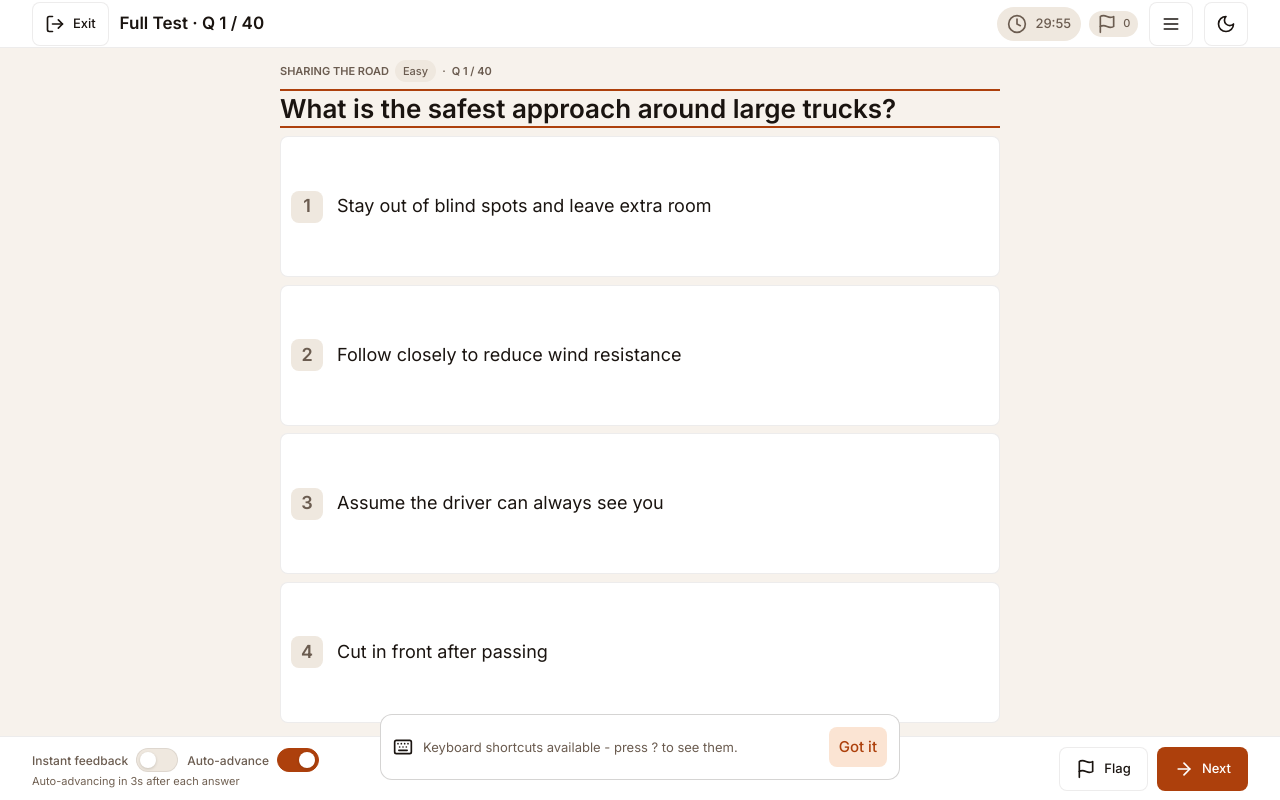
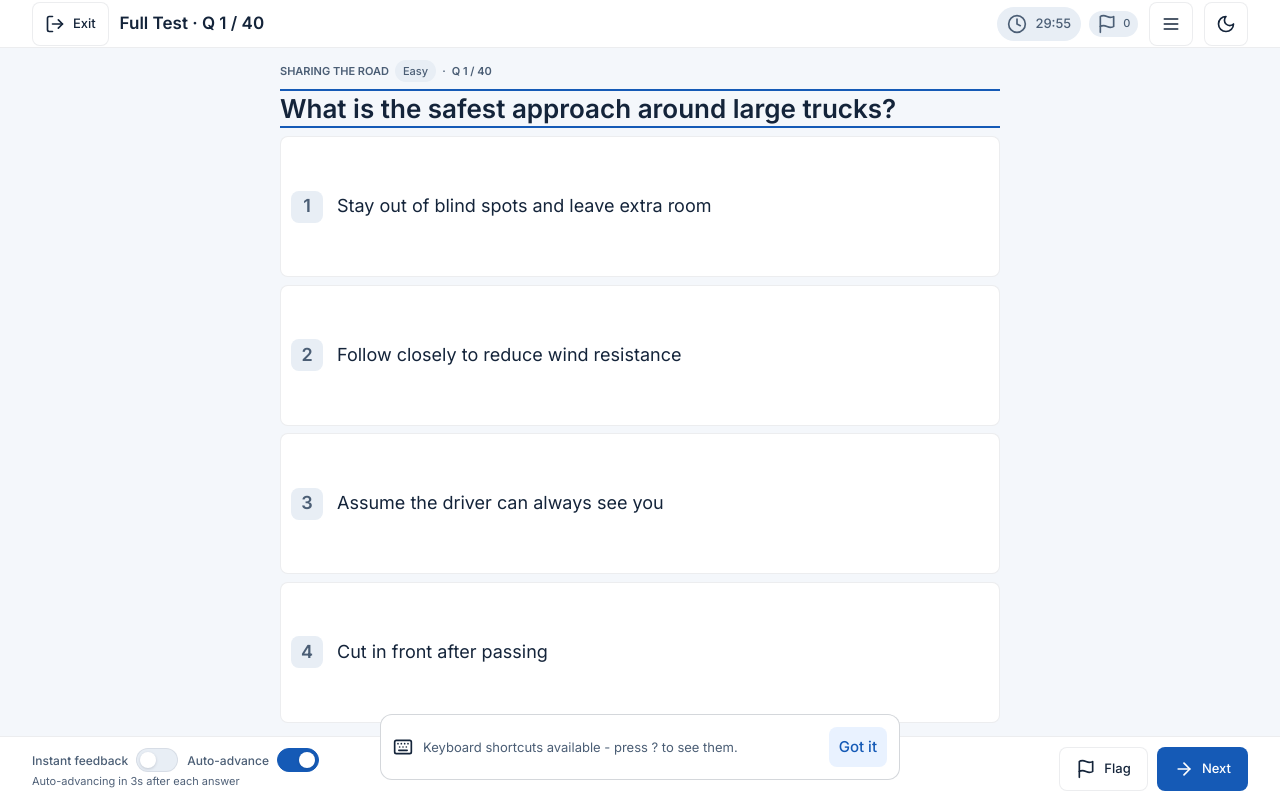
Before and after one commit to muknan/NS-Learners, a Next.js app: page /exam in a window 1280 px wide. Built offline with nearby package versions, Linux system fonts and the light colour scheme.

Commit message:
Refresh blue palette and fix hover contrast and settings feedback

```diff
--- a/src/app/layout.tsx
+++ b/src/app/layout.tsx
@@ -27,7 +27,7 @@ export const metadata: Metadata = {
 };
 
 export const viewport: Viewport = {
-  themeColor: '#E8601C',
+  themeColor: '#155ab6',
   colorScheme: 'light dark',
 };
 
--- a/src/components/home/HomeClient.tsx
+++ b/src/components/home/HomeClient.tsx
@@ -343,13 +343,13 @@ export function HomeClient({ flashcardTotal, stats }: HomeClientProps) {
       <section className="section-block" aria-labelledby="how-title">
         <div className="section-heading">
           <Badge tone="neutral">How it works</Badge>
-          <h2 id="how-title">Practice in three clean steps</h2>
+          <h2 id="how-title">Practice in three steps</h2>
         </div>
         <div className="steps-grid">
           <article>
             <span>01</span>
-            <h3>Set your mode</h3>
-            <p>Choose instant feedback or end-of-exam scoring, then set count and timer.</p>
+            <h3>Choose your mode</h3>
+            <p>Take a timed Full Test, focus on rules or signs, or learn with instant feedback.</p>
           </article>
           <article>
             <span>02</span>
--- a/src/components/layout/SettingsPanel.tsx
+++ b/src/components/layout/SettingsPanel.tsx
@@ -19,6 +19,8 @@ export function SettingsPanel({ open, onClose }: { open: boolean; onClose: () =>
   useEffect(() => {
     if (open) {
       setAdvanceDuration(readAdvanceDuration());
+      setError('');
+      setPendingConfirm(null);
     }
   }, [open]);
 
@@ -43,6 +45,7 @@ export function SettingsPanel({ open, onClose }: { open: boolean; onClose: () =>
   }
 
   function clearAllAppData(): void {
+    try {
       for (const storage of [window.localStorage, window.sessionStorage]) {
         for (const key of Object.keys(storage)) {
           if (
@@ -59,12 +62,16 @@ export function SettingsPanel({ open, onClose }: { open: boolean; onClose: () =>
 
       setPendingConfirm(null);
       window.location.reload();
+    } catch {
+      setError(
+        'Could not clear all app data. Some data may already be removed. Check browser storage access and try again.',
+      );
+    }
   }
 
   return (
     <>
       <Modal title="Practice settings" onClose={onClose}>
-        {error ? <p role="alert">{error}</p> : null}
         <div className="settings-grid">
           <section className="settings-section" aria-labelledby="appearance-settings-title">
             <h3 id="appearance-settings-title">Appearance</h3>
@@ -86,6 +93,7 @@ export function SettingsPanel({ open, onClose }: { open: boolean; onClose: () =>
               <div className="delay-choice" role="group" aria-label="Auto-advance delay">
                 {ADVANCE_DURATION_OPTIONS.map((duration) => (
                   <button
+                    aria-pressed={advanceDuration === duration}
                     className={advanceDuration === duration ? 'is-active' : ''}
                     key={duration}
                     onClick={() => updateAdvanceDuration(duration)}
@@ -134,14 +142,20 @@ export function SettingsPanel({ open, onClose }: { open: boolean; onClose: () =>
             </dl>
             <button
               className="settings-text-button"
-              onClick={() => setPendingConfirm('score-history')}
+              onClick={() => {
+                setError('');
+                setPendingConfirm('score-history');
+              }}
               type="button"
             >
               Clear score history
             </button>
             <button
               className="settings-text-button settings-text-button--danger"
-              onClick={() => setPendingConfirm('all-data')}
+              onClick={() => {
+                setError('');
+                setPendingConfirm('all-data');
+              }}
               type="button"
             >
               Clear all app data
@@ -155,6 +169,7 @@ export function SettingsPanel({ open, onClose }: { open: boolean; onClose: () =>
         description="This removes your saved recent scores from this browser."
         onCancel={() => setPendingConfirm(null)}
         onConfirm={clearScoreHistory}
+        error={error}
       />
       <ConfirmDialog
         open={pendingConfirm === 'all-data'}
@@ -162,6 +177,7 @@ export function SettingsPanel({ open, onClose }: { open: boolean; onClose: () =>
         description="This removes settings, score history, saved sessions, and retake data from this browser."
         onCancel={() => setPendingConfirm(null)}
         onConfirm={clearAllAppData}
+        error={error}
       />
     </>
   );
--- a/src/components/ui/ConfirmDialog.tsx
+++ b/src/components/ui/ConfirmDialog.tsx
@@ -11,6 +11,7 @@ export function ConfirmDialog({
   cancelLabel = 'Cancel',
   onCancel,
   onConfirm,
+  error,
 }: {
   open: boolean;
   title: string;
@@ -19,6 +20,7 @@ export function ConfirmDialog({
   cancelLabel?: string;
   onCancel: () => void;
   onConfirm: () => void;
+  error?: string;
 }) {
   if (!open) {
     return null;
@@ -28,6 +30,7 @@ export function ConfirmDialog({
     <Modal title={title} onClose={onCancel}>
       <div className="confirm-dialog">
         <p>{description}</p>
+        {error ? <p role="alert">{error}</p> : null}
       </div>
       <footer className="modal__footer">
         <Button tone="secondary" onClick={onCancel}>
--- a/src/styles/globals.css
+++ b/src/styles/globals.css
@@ -313,7 +313,7 @@ p {
     transform 160ms ease;
 }
 
-.button:hover {
+.button:not(:disabled):hover {
   transform: translateY(-1px);
 }
 
@@ -328,7 +328,7 @@ p {
 
 .button--primary:hover {
   background: var(--color-brand-secondary);
-  color: var(--color-brand-dark);
+  color: var(--color-text-inverse);
 }
 
 .button--secondary {
@@ -771,7 +771,7 @@ p {
 .mode-card:hover .mode-card__cta.is-primary {
   border-color: var(--color-brand-secondary);
   background: var(--color-brand-secondary);
-  color: var(--color-brand-dark);
+  color: var(--color-text-inverse);
 }
 
 /* Dark-theme adjustments — keep CTA legible on the dark surface */
@@ -796,7 +796,7 @@ p {
 [data-theme='dark'] .mode-card:hover .mode-card__cta.is-primary {
   border-color: var(--color-brand-secondary);
   background: var(--color-brand-secondary);
-  color: var(--color-brand-dark);
+  color: var(--color-text-inverse);
 }
 
 .mode-card--wide {
@@ -1468,7 +1468,7 @@ button.history-item:disabled {
 }
 
 .progress__segment--missed {
-  /* Neutral grey so it's distinct from brand orange (--color-warning is too similar to brand). */
+  /* Neutral state remains distinct from warning and selected states. */
   background: var(--color-text-muted);
 }
 
@@ -2165,7 +2165,7 @@ input[type='range'] {
 }
 
 .delay-choice button {
-  min-height: 38px;
+  min-height: 44px;
   border: 0;
   border-radius: 6px;
   background: transparent;
@@ -2187,6 +2187,8 @@ input[type='range'] {
 }
 
 .settings-text-button {
+  min-height: 44px;
+  text-align: left;
   width: max-content;
   border: 0;
   padding: 0;
--- a/src/styles/tokens.css
+++ b/src/styles/tokens.css
@@ -1,20 +1,20 @@
 :root {
-  --color-brand-primary: #ad400c;
-  --color-brand-secondary: #92340a;
-  --color-brand-tertiary: #fbe4d3;
-  --color-brand-dark: #92340a;
-  --color-surface-base: #f7f2ec;
+  --color-brand-primary: #155ab6;
+  --color-brand-secondary: #10478f;
+  --color-brand-tertiary: #e9f2ff;
+  --color-brand-dark: #10478f;
+  --color-surface-base: #f4f7fb;
   --color-surface-card: #ffffff;
-  --color-surface-muted: #efe8df;
+  --color-surface-muted: #e8eef5;
   --color-surface-nav: #ffffff;
   --color-surface-overlay: rgba(0, 0, 0, 0.4);
-  --color-text-primary: #1a1410;
-  --color-text-secondary: #6b5c50;
-  --color-text-muted: #706052;
+  --color-text-primary: #14243a;
+  --color-text-secondary: #4b5e75;
+  --color-text-muted: #506178;
   --color-text-inverse: #ffffff;
-  --color-border-default: rgba(26, 20, 16, 0.08);
-  --color-border-strong: rgba(26, 20, 16, 0.18);
-  --color-border-focus: #e8601c;
+  --color-border-default: rgba(20, 36, 58, 0.08);
+  --color-border-strong: rgba(20, 36, 58, 0.18);
+  --color-border-focus: #155ab6;
   --color-success: #1f7a4a;
   --color-success-bg: #e8f5ee;
   --color-success-border: rgba(31, 122, 74, 0.2);
@@ -63,7 +63,7 @@
   --radius-badge: var(--radius-pill);
   --shadow-sm: 0 1px 3px rgba(0, 0, 0, 0.06), 0 1px 2px rgba(0, 0, 0, 0.04);
   --shadow-md: 0 4px 12px rgba(0, 0, 0, 0.08);
-  --shadow-card-hover: 0 4px 16px rgba(232, 96, 28, 0.12);
+  --shadow-card-hover: 0 4px 16px rgba(21, 90, 182, 0.12);
   --transition-fast: 0.12s ease;
   --transition-normal: 0.2s ease;
   --transition-slow: 0.35s ease;
@@ -85,21 +85,21 @@
 }
 
 [data-theme='dark'] {
-  --color-brand-dark: #ffad78;
-  --color-brand-tertiary: #422718;
-  --color-brand-primary: #ffad78;
-  --color-brand-secondary: #ffc399;
-  --color-text-inverse: #271c14;
-  --color-surface-base: #18110c;
-  --color-surface-card: #271c14;
-  --color-surface-muted: #332318;
-  --color-surface-nav: #1f160f;
+  --color-brand-dark: #66b5ff;
+  --color-brand-tertiary: #17324f;
+  --color-brand-primary: #66b5ff;
+  --color-brand-secondary: #94ccff;
+  --color-text-inverse: #101e30;
+  --color-surface-base: #0c1422;
+  --color-surface-card: #101e30;
+  --color-surface-muted: #1b2b40;
+  --color-surface-nav: #101b2c;
   --color-surface-overlay: rgba(0, 0, 0, 0.6);
-  --color-text-primary: #f5ede4;
-  --color-text-secondary: #c4a898;
-  --color-text-muted: #c4a898;
-  --color-border-default: rgba(255, 200, 160, 0.08);
-  --color-border-strong: rgba(255, 200, 160, 0.18);
+  --color-text-primary: #edf4ff;
+  --color-text-secondary: #afc0d6;
+  --color-text-muted: #afc0d6;
+  --color-border-default: rgba(175, 192, 214, 0.08);
+  --color-border-strong: rgba(175, 192, 214, 0.18);
   --color-success: #34d27a;
   --color-success-bg: rgba(52, 210, 122, 0.12);
   --color-success-border: rgba(52, 210, 122, 0.25);
@@ -111,6 +111,6 @@
   --color-warning-border: rgba(251, 178, 74, 0.25);
   --shadow-sm: 0 1px 3px rgba(0, 0, 0, 0.3);
   --shadow-md: 0 4px 12px rgba(0, 0, 0, 0.4);
-  --shadow-card-hover: 0 4px 16px rgba(232, 96, 28, 0.2);
+  --shadow-card-hover: 0 4px 16px rgba(21, 90, 182, 0.2);
   color-scheme: dark;
 }
```
Also changed, not shown: public/manifest.webmanifest, 1 other file (tests, documents, lock files or other folders). Lines whose indentation alone changed are shown as unchanged.
